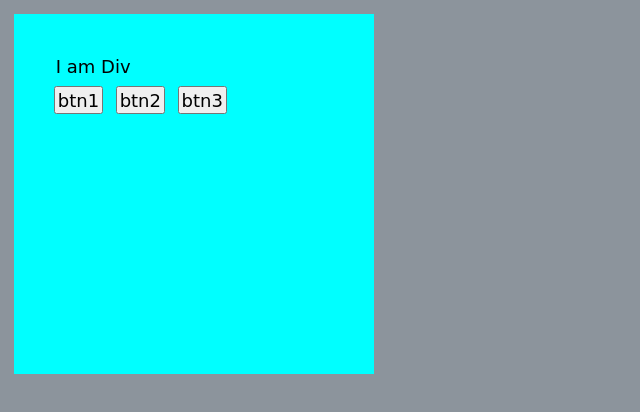
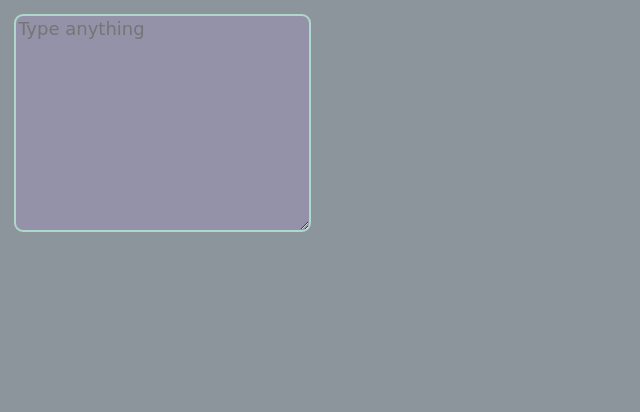
Before and after one commit to TOMJID/JavaScript_learning, a plain HTML site: page index.html in a window 1280 px wide. Shown: the top 412 px of the page, without its empty margins (0-640 px from the left). Drawn offline with Linux system fonts and the light colour scheme.

Commit message:
DOM Event | KeyboardEvent

```diff
--- a/index.html
+++ b/index.html
@@ -6,13 +6,8 @@
     <link rel="stylesheet" href="style.css" />
     <title>js</title>
   </head>
-  <body style="height: 150vh">
-    <div class="my-div_class" id="my-div_id">
-      <p>I am Div</p>
-      <button class="btn">btn1</button>
-      <button class="btn">btn2</button>
-      <button class="btn">btn3</button>
-    </div>
+  <body>
+    <textarea name="" id="" cols="30" rows="10" placeholder="Type anything"></textarea>
     <script src="script.js"></script>
   </body>
 </html>
--- a/script.js
+++ b/script.js
@@ -1,7 +1,32 @@
-var btn = document.querySelectorAll(".btn");
+//keybared Event object
+//1.Keydown - pressing a key, can repeat
+//2.keypress (may not supported by some borwsers)
+//3.keyup
 
-Array.from(btn).map((button) => {
-  button.addEventListener("click", function (e) {
-    console.log(e.target.innerText);
-  });
+//some properties = key,keyCode,code,shiftKey,ctrlKey,prpeat
+
+var textarea = document.querySelector("textarea");
+
+//1
+textarea.addEventListener("keydown", function (e) {
+  console.log("keydown");
+  if (e.repeat) {
+    alert("do not repeat");
+  }
 });
+
+//2
+// textarea.addEventListener("keypress", function () {
+//   console.log("keypress");
+// });
+
+//3
+// textarea.addEventListener("keyup", function (e) {
+//   // console.log(e.key);
+//   // console.log(e.keyCode);
+//   // console.log(e.code);
+//   // console.log(e.shiftKey);
+//   if (e.shiftKey) {
+//     console.log("shift +" + e.key);
+//   }
+// });
--- a/style.css
+++ b/style.css
@@ -8,9 +8,10 @@
 body{
   background: #4f5b68a6;
 }
-div {
-  background-color: aqua;
-  height: 20rem;
-  width: 20rem;
-  padding: 2rem;
+textarea{
+  border-radius: .5rem;
+  background: #9991afa9;
+  color: #51645f;
+  border: 2px solid #AED8CC;
+  outline: none ;
 }
```
